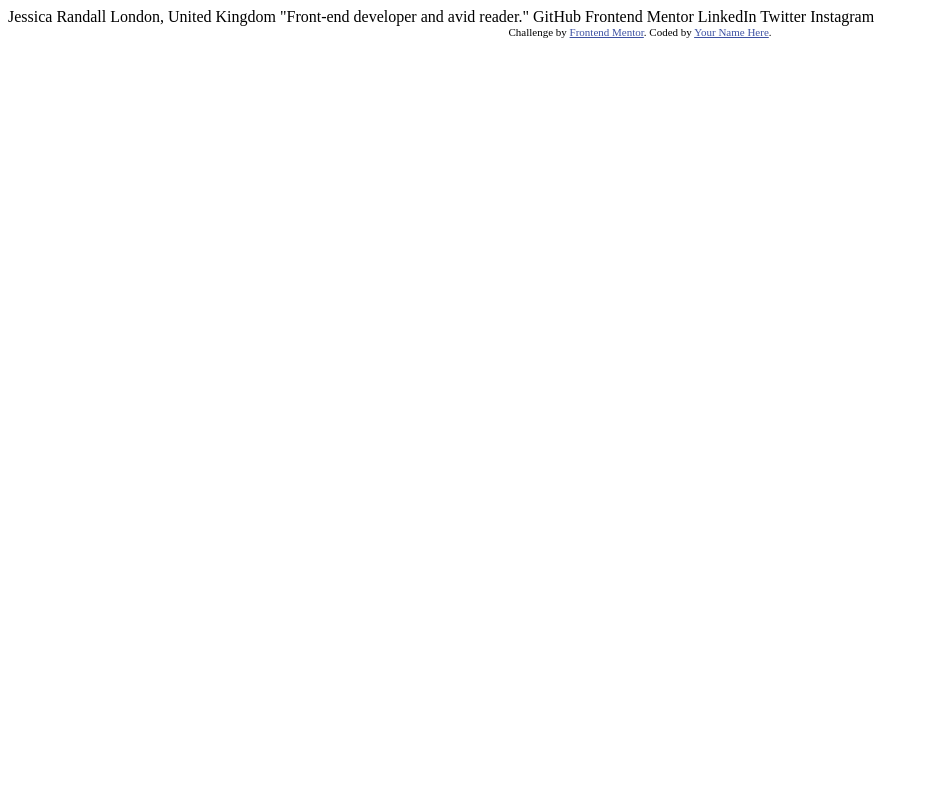
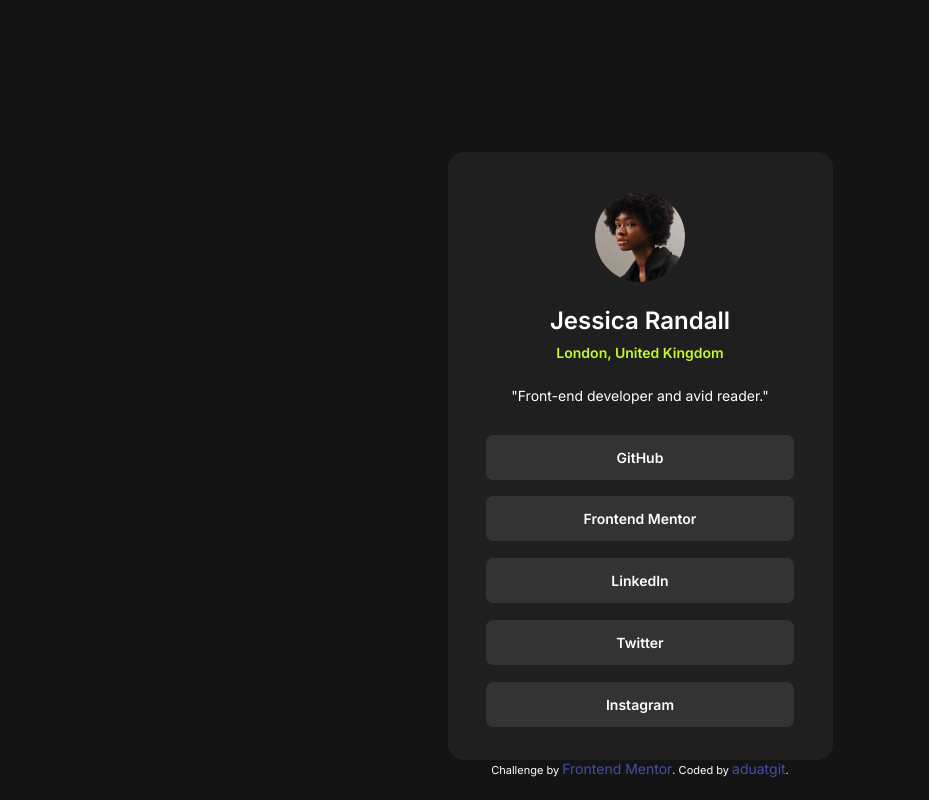
Before and after one commit to aduatgit/social-links-profile, a plain HTML site: page index.html in a window 1280 px wide. Shown: the whole page, without its empty margins (0-929 px from the left). Drawn offline with Linux system fonts and the light colour scheme.

Commit message:
done in 1h

```diff
--- a/index.html
+++ b/index.html
@@ -23,20 +23,25 @@
   </style>
 </head>
 <body>
+  <main>
+    <article class="social_links">
+      <img class="profile" src="assets/images/avatar-jessica.jpeg" alt="a woman">
+      <h1 class="name">Jessica Randall</h1>
+      <p class="location">London, United Kingdom</p>
+      <p class="quote">"Front-end developer and avid reader."</p>
+      <ul class="socials">
+        <li><a class="socials_item" href="#">GitHub</a></li>
+        <li><a class="socials_item" href="#">Frontend Mentor</a></li>
+        <li><a class="socials_item" href="#">LinkedIn</a></li>
+        <li><a class="socials_item" href="#">Twitter</a></li>
+        <li><a class="socials_item" href="#">Instagram</a></li>
+      </ul>
+    </article>
 
-  Jessica Randall
-  London, United Kingdom
-  "Front-end developer and avid reader."
-
-  GitHub
-  Frontend Mentor
-  LinkedIn
-  Twitter
-  Instagram
-
-  <div class="attribution">
-    Challenge by <a href="https://www.frontendmentor.io?ref=challenge" target="_blank">Frontend Mentor</a>.
-    Coded by <a href="#">Your Name Here</a>.
-  </div>
+    <div class="attribution">
+      Challenge by <a href="https://www.frontendmentor.io?ref=challenge" target="_blank">Frontend Mentor</a>.
+      Coded by <a href="https://www.frontendmentor.io/home">aduatgit</a>.
+    </div>
+  </main>
 </body>
 </html>
--- a/style.css
+++ b/style.css
@@ -14,3 +14,82 @@
     --fw-600: 600;
     --fw-700: 700;
 }
+
+body {
+    display: flex;
+    justify-content: center;
+    font-family: var(--ff);
+    background-color: var(--clr-neutral-900);
+    color: var(--clr-neutral-100);
+}
+
+p {
+    font-size: var(--fs-p);
+}
+
+li, ol, ul {
+    padding: 0;
+    text-align: center;
+    list-style: none;
+}
+
+a {
+    text-decoration: none;
+    font-size: var(--fs-p);
+}
+
+h1 {
+    font-weight: var(--fw-600);
+}
+
+.social_links {
+    width: 385px;
+    margin-top: 18vh;
+    display: flex;
+    flex-direction: column;
+    align-items: center;
+    background-color: var(--clr-neutral-800);
+    border-radius: 1em;
+
+}
+
+.profile {
+    border-radius: 50%;
+    margin-top: 2.5em;
+    width: 90px;
+}
+
+.name {
+    margin: 0;
+    margin-top: 1em;
+}
+
+.location {
+    margin: 0;
+    margin: 9px;
+    color: var(--clr-primary);
+    font-weight: var(--fw-600);
+}
+
+.quote {
+    margin-top: 1.2em;
+}
+
+.socials {
+    margin-top: 0;
+}
+
+.socials_item {
+    display: block;
+    margin: 1.2em;
+    padding: 1em 7em;
+    background-color: var(--clr-neutral-700);
+    color: var(--clr-neutral-100);
+    font-weight: var(--fw-600);
+    border-radius: .5em;
+}
+
+.socials_item:hover {
+    background-color: var(--clr-primary);
+    color: var(--clr-neutral-800);
+}
```
